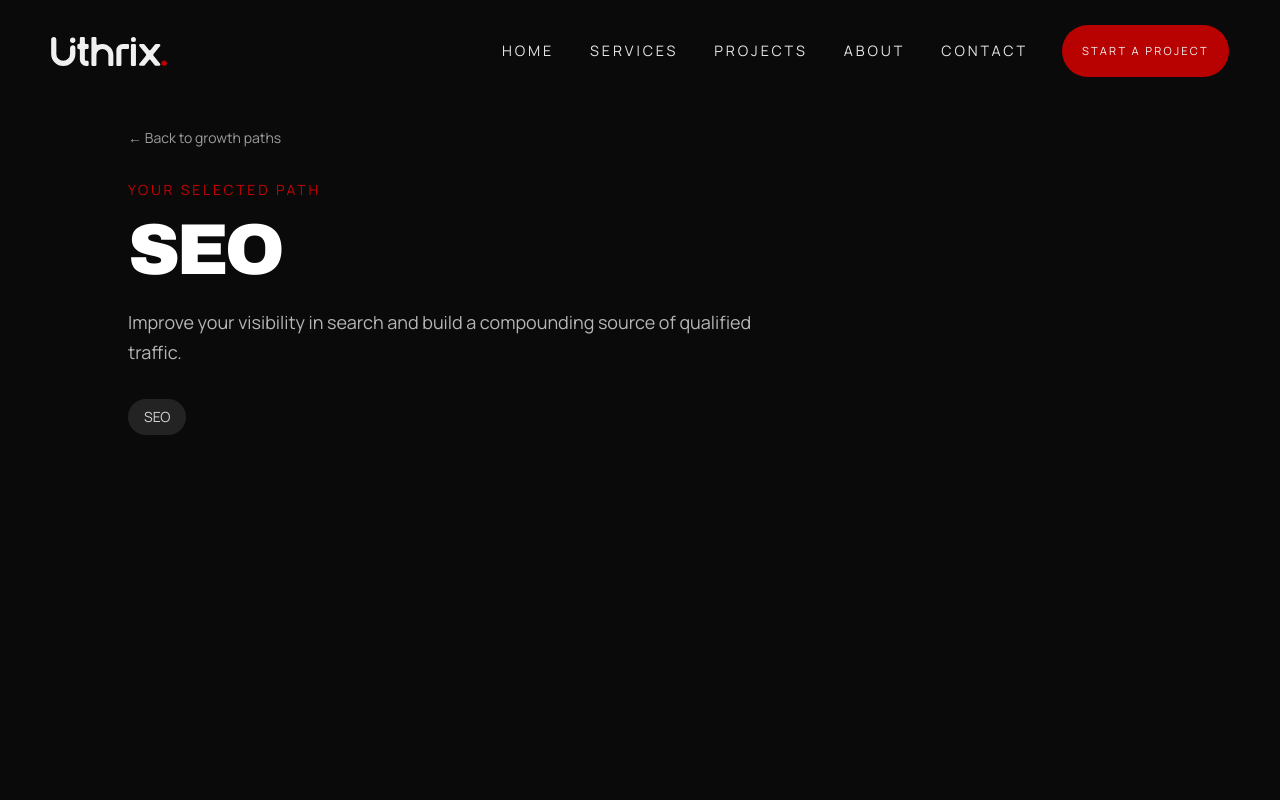
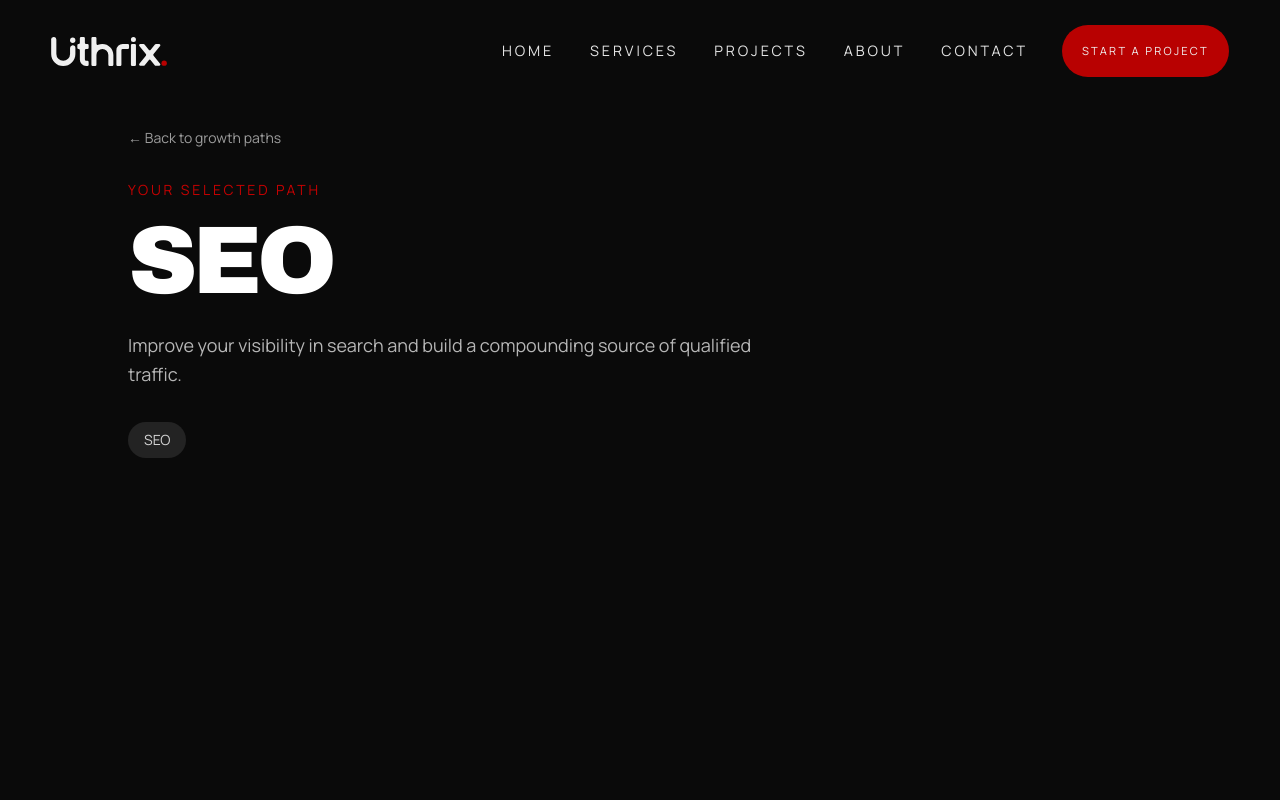
Before and after one commit to Uthrix-Digital/uthrix-digital, a Next.js app: page /Seo in a window 1280 px wide. Shown: the top 800 px of the page. Built offline with nearby package versions, Linux system fonts and the light colour scheme.

Commit message:
feat(GrowthPathDestination): update heading styles for improved readability and visual hierarchy

```diff
--- a/src/components/shared/GrowthPathDestination.tsx
+++ b/src/components/shared/GrowthPathDestination.tsx
@@ -24,7 +24,7 @@ export function GrowthPathDestination({
           <p className="mb-4 text-sm uppercase tracking-[0.2em] text-brand">
             Your selected path
           </p>
-          <h1 className="font-archivo-black text-5xl leading-[0.95] tracking-[-0.05em] sm:text-7xl">
+          <h1 className="font-archivo-black text-5xl leading-[0.95] tracking-tighter sm:text-8xl">
             {title}
           </h1>
           <p className="mt-6 max-w-2xl text-lg leading-relaxed text-white/70">
```
